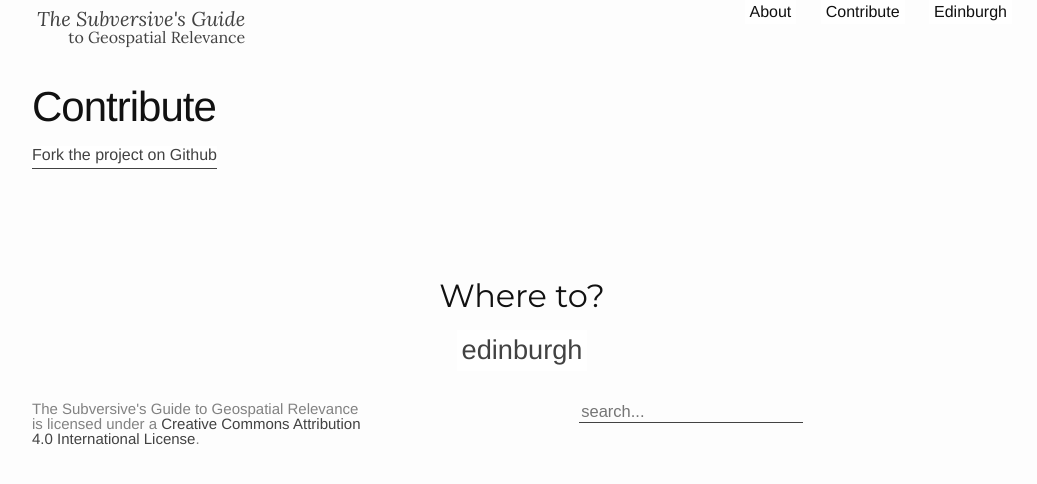
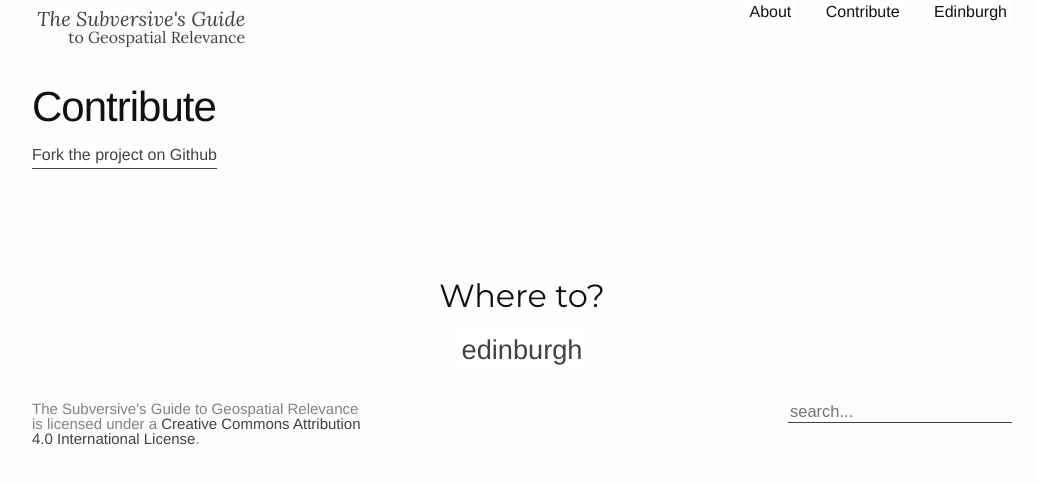
Before and after one commit to allilevine/allilevine.github.io, a Jekyll site: the page built from contribute.md, in a window 1280 px wide. Shown: the top 484 px of the page, without its empty margins (118-1155 px from the left). Built offline with Jekyll 4.4.1, drawn with Linux system fonts in a browser that asks for light colours.

Commit message:
style search in footer

```diff
--- a/_sass/_layout.scss
+++ b/_sass/_layout.scss
@@ -174,7 +174,6 @@
 .footer-col-3 {
     width: -webkit-calc(45% - (#{$spacing-unit} / 2));
     width:         calc(45% - (#{$spacing-unit} / 2));
-    text-align: right;
 }
 
 @include media-query($on-laptop) {
@@ -197,6 +196,9 @@
         width:         calc(100% - (#{$spacing-unit} / 2));
         text-align: center;
 
+        #search-demo-container {
+          float: none;
+        }
         #search-input {
           width: 200px;
           margin: 0 auto;
@@ -316,6 +318,9 @@
 /**
  * Search
  */
+ #search-demo-container {
+   float: right;
+ }
  p.search-title {
    font-family: $title-font-family;
    text-align: center;
```
